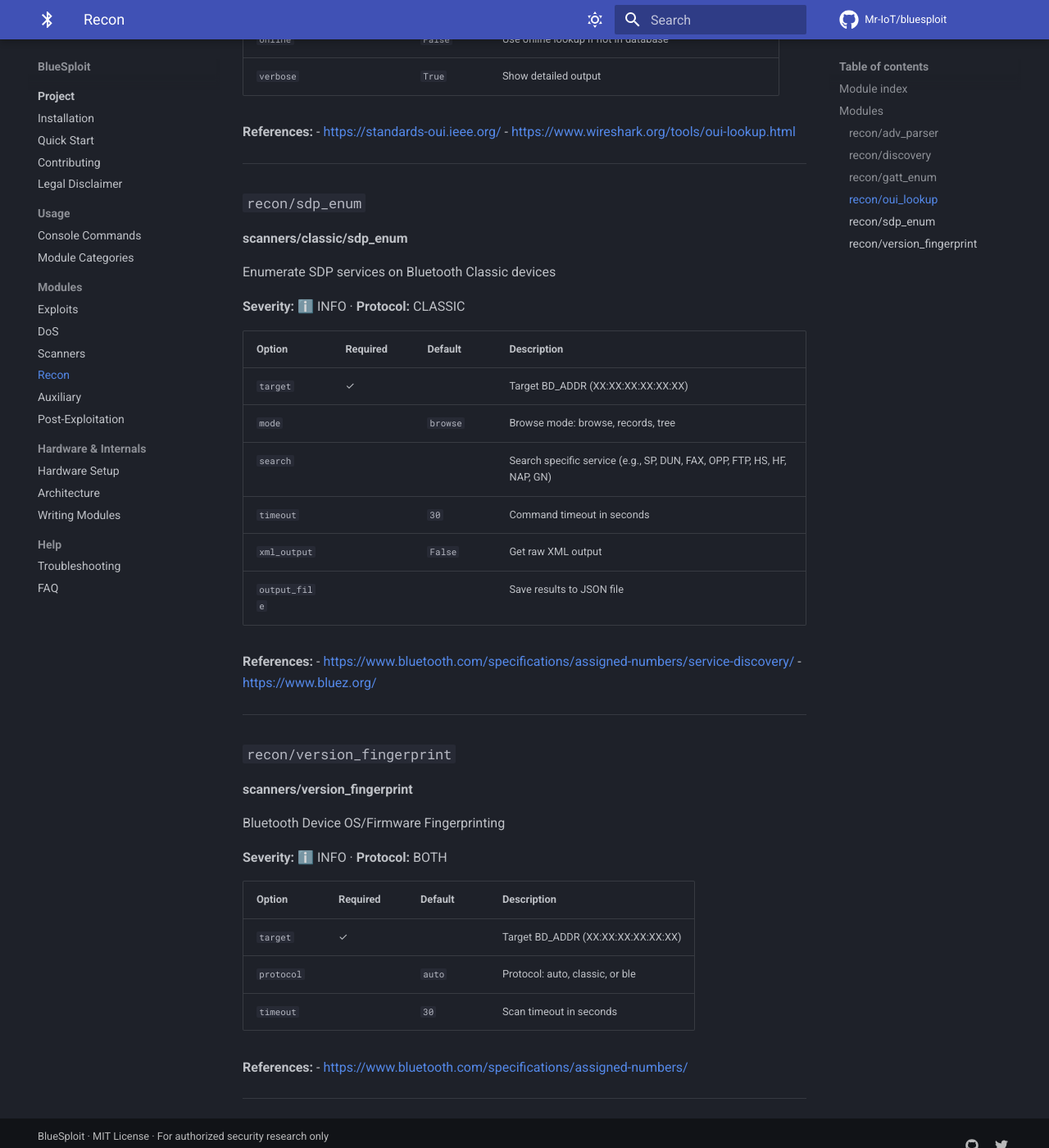
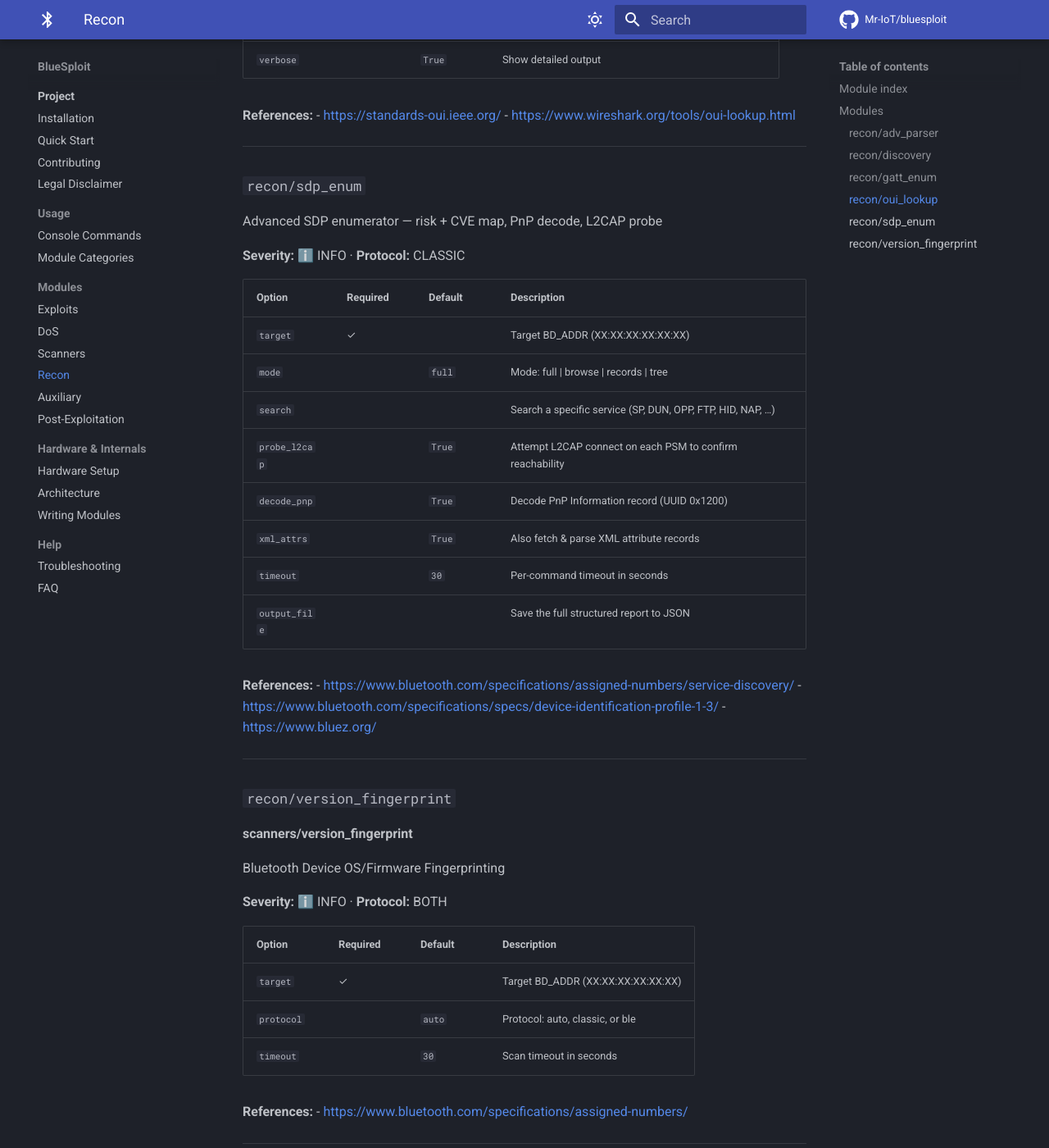
Before and after one commit to V33RU/bluesploit, an MkDocs documentation site: the page built from docs/recon.md, in a window 1280 px wide and 1400 px high, scrolled down 2839 px. Shown: the whole window at 82% size. Built offline with MkDocs 1.6.1 and Material for MkDocs 9.7.7, drawn with Linux system fonts in a browser that asks for light colours; comment, search, counter and statistics services are not loaded; some of the changed text lies outside the part shown.

Commit message:
Update recon.md

```diff
--- a/docs/recon.md
+++ b/docs/recon.md
@@ -17,7 +17,7 @@
 | [`recon/discovery`](#recondiscovery) | ℹ️ INFO | — | Passive full-spectrum Bluetooth discovery — Classic + BLE |
 | [`recon/gatt_enum`](#recongatt_enum) | ℹ️ INFO | — | Enumerate GATT services and characteristics |
 | [`recon/oui_lookup`](#reconoui_lookup) | ℹ️ INFO | — | Bluetooth MAC Address OUI Manufacturer Lookup |
-| [`recon/sdp_enum`](#reconsdp_enum) | ℹ️ INFO | — | Enumerate SDP services on Bluetooth Classic devices |
+| [`recon/sdp_enum`](#reconsdp_enum) | ℹ️ INFO | — | Advanced SDP enumerator — risk + CVE map, PnP decode, L2CAP probe |
 | [`recon/version_fingerprint`](#reconversion_fingerprint) | ℹ️ INFO | — | Bluetooth Device OS/Firmware Fingerprinting |
 
 ---
@@ -104,23 +104,24 @@
 
 ### `recon/sdp_enum`
 
-**scanners/classic/sdp_enum**
-
-Enumerate SDP services on Bluetooth Classic devices
+Advanced SDP enumerator — risk + CVE map, PnP decode, L2CAP probe
 
 **Severity:** ℹ️ INFO · **Protocol:** CLASSIC
 
 | Option | Required | Default | Description |
 |---|---|---|---|
 | `target` | ✓ |  | Target BD_ADDR (XX:XX:XX:XX:XX:XX) |
-| `mode` |  | `browse` | Browse mode: browse, records, tree |
-| `search` |  |  | Search specific service (e.g., SP, DUN, FAX, OPP, FTP, HS, HF, NAP, GN) |
-| `timeout` |  | `30` | Command timeout in seconds |
-| `xml_output` |  | `False` | Get raw XML output |
-| `output_file` |  |  | Save results to JSON file |
+| `mode` |  | `full` | Mode: full \| browse \| records \| tree |
+| `search` |  |  | Search a specific service (SP, DUN, OPP, FTP, HID, NAP, …) |
+| `probe_l2cap` |  | `True` | Attempt L2CAP connect on each PSM to confirm reachability |
+| `decode_pnp` |  | `True` | Decode PnP Information record (UUID 0x1200) |
+| `xml_attrs` |  | `True` | Also fetch & parse XML attribute records |
+| `timeout` |  | `30` | Per-command timeout in seconds |
+| `output_file` |  |  | Save the full structured report to JSON |
 
 **References:**
 - <https://www.bluetooth.com/specifications/assigned-numbers/service-discovery/>
+- <https://www.bluetooth.com/specifications/specs/device-identification-profile-1-3/>
 - <https://www.bluez.org/>
 
 ---
```
